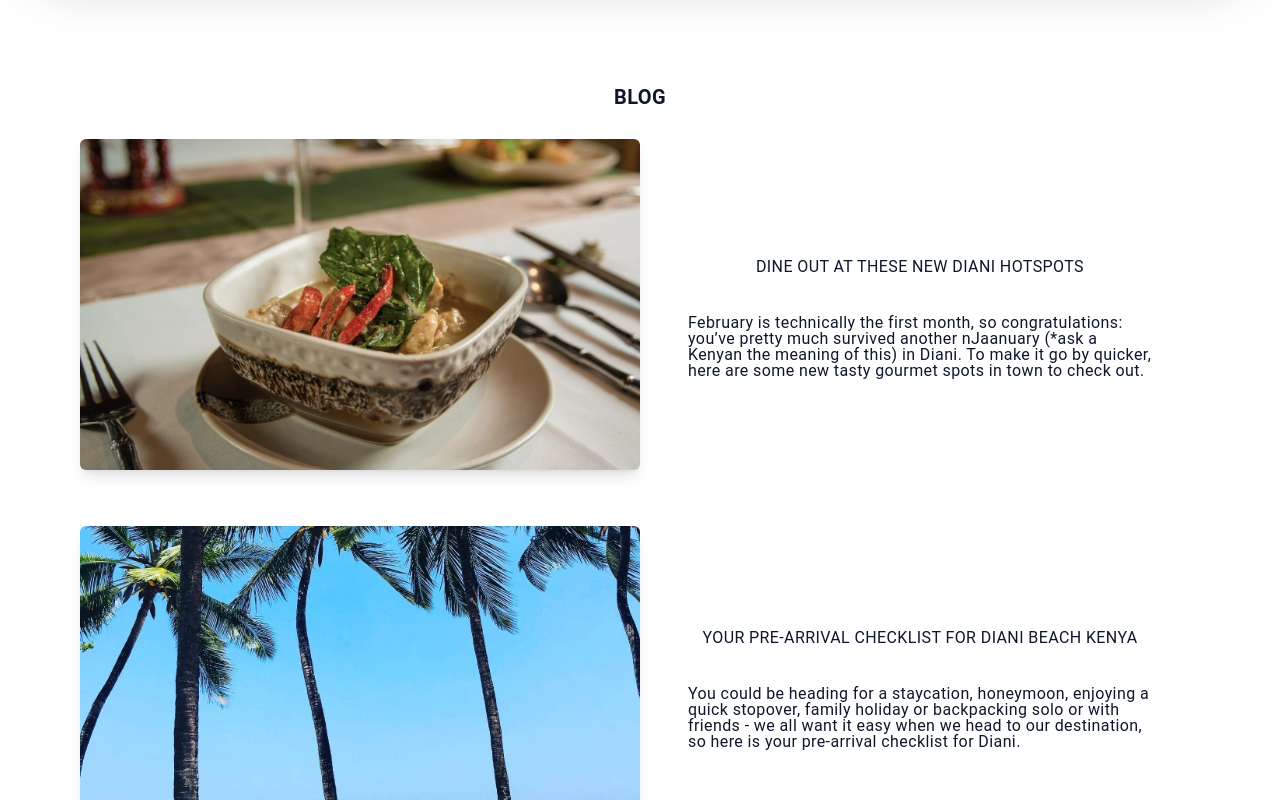
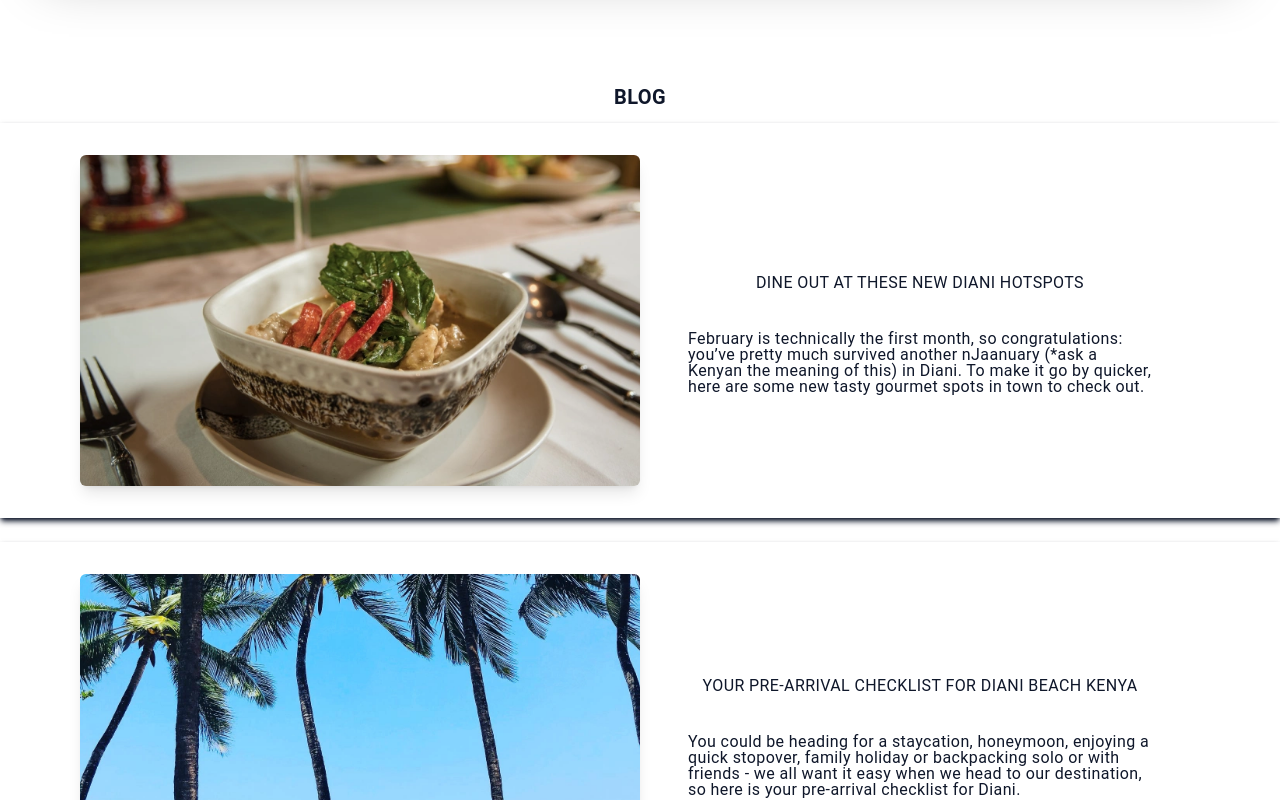
Before and after one commit to MatthewsRicky/travelapp, a Next.js app: page / in a window 1280 px wide. Shown: the part 1200-2000 px from the top of the page. Built offline with nearby package versions, Linux system fonts and the light colour scheme.

Commit message:
card shadow

```diff
--- a/components/NewBlog.tsx
+++ b/components/NewBlog.tsx
@@ -14,9 +14,9 @@ const NewBlog = ({src, alt, title, description}: blogItems) => {
   return(
         <div className="flex flex-col items-center justify-center mx-auto w-full bg-white text-slate-900 tracking-wide">
           <div className="my-20">
-            <h1 className="flex items-center justify-center w-full uppercase bold-20 border-b-1  border-solid my-4">blog</h1>
+            <h1 className="flex items-center justify-center w-full uppercase bold-20 border-b-1 border-solid my-4">blog</h1>
               {BLOG_SECTION.map((blog)=>(
-                <div key={blog.title} className="flexCenter md:padding-container mb-6">
+                <div key={blog.title} className="flexCenter md:padding-container shadow-md shadow-slate-900 p-4 mb-6">
                   <Image src={blog.src} alt={blog.alt} height={500} width={500} className="rounded-md shadow-lg w-full max-w-[50%] my-4"/>
                   <div className="flex flex-col md:flex-row gap-2">
                     <div className="flex flex-col items-center gap-3">
```
